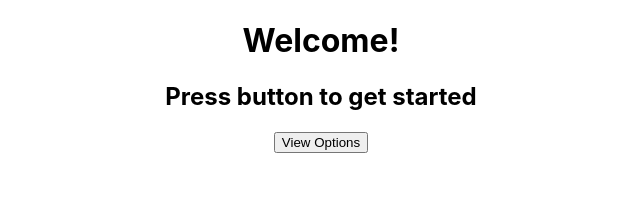
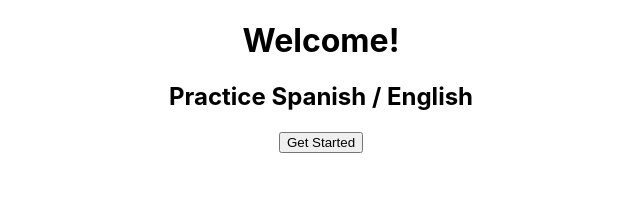
Before and after one commit to etcusic/learning-materials-frontend, a React (Create React App) app: page / in a window 1280 px wide. Shown: the top 203 px of the page, without its empty margins (319-959 px from the left). Built offline with nearby package versions, Linux system fonts and the light colour scheme; no server answers.

Commit message:
improved wording for welcome and options components

```diff
--- a/src/components/MultipleChoiceCard.js
+++ b/src/components/MultipleChoiceCard.js
@@ -2,10 +2,16 @@ import React from 'react';
 
 const MultipleChoiceCard = ({ index, option, color, selectCard }) => {
     return (
-        <div key={`option-${index}`} style={{ backgroundColor: color }} className="practice-card" onClick={ () => selectCard(option) }>
+        <div
+            key={`option-${index}`}
+            className="practice-card"
+            style={{ backgroundColor: color }}
+            onClick={ () => selectCard(option) }
+        >
             <div className="practice-card-text">
                 { option }
             </div>
+
         </div>
     );
 }
--- a/src/components/Welcome.js
+++ b/src/components/Welcome.js
@@ -4,8 +4,8 @@ const Welcome = ({ displayOptions }) => {
     return (
         <div>
             <h1>Welcome!</h1>
-            <h2>Press button to get started</h2>
-            <button onClick={ displayOptions }>View Options</button>
+            <h2>Practice Spanish / English</h2>
+            <button onClick={ displayOptions }>Get Started</button>
         </div>
     );
 }
--- a/src/containers/OptionsContainer.js
+++ b/src/containers/OptionsContainer.js
@@ -53,7 +53,7 @@ class OptionsContainer extends Component {
     render() {
         return (
             <div>
-                <h1>Select your exercise.</h1>
+                <h1>Select an exercise.</h1>
 
                 <h2>
                     <label>Level: </label>
@@ -76,14 +76,14 @@ class OptionsContainer extends Component {
                     { this.displayActivities() }
                 </h2>
 
-                <h2>
+                <h3>
                     { this.state.deckId === 0 ||
                         this.state.level === 0 ||
                         this.state.activity === "invalid" ?
                         "All fields must be valid to continue" :
                         <button onClick={ () => this.props.setExercise(this.state) }>Set Exercise</button>
                     }
-                </h2>
+                </h3>
 
             </div>
         )
```
